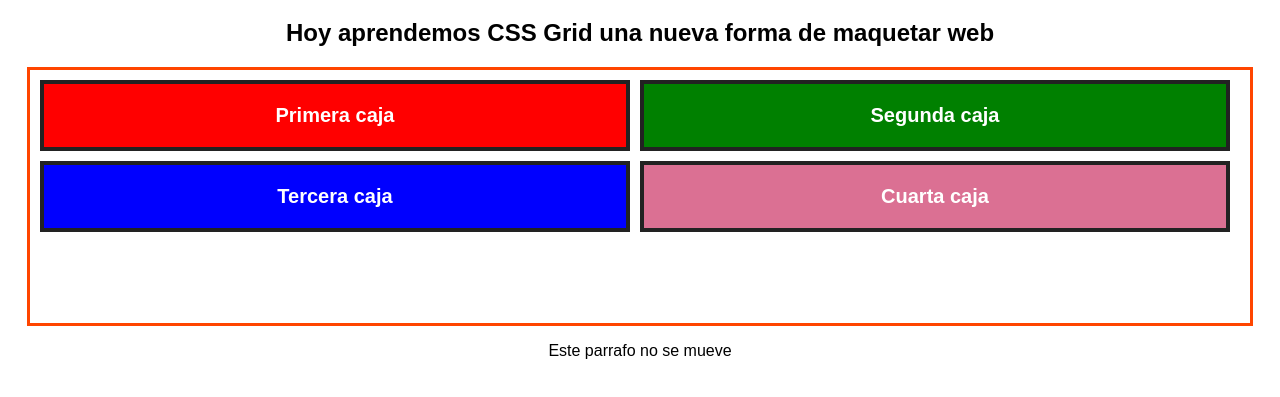
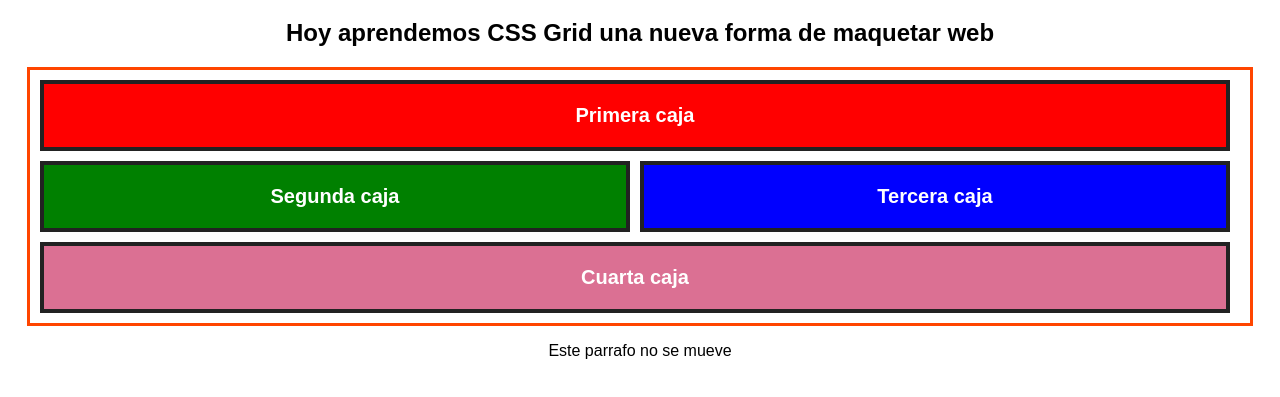
Before and after one commit to pozito31/CSS, a plain HTML site: page aprendiendo-CSS-Grid/index.html in a window 1280 px wide. Shown: the part 61-458 px from the top of the page. Drawn offline with Linux system fonts and the light colour scheme.

Commit message:
actualizando cambios

```diff
--- a/aprendiendo-CSS-Grid/style.css
+++ b/aprendiendo-CSS-Grid/style.css
@@ -1,7 +1,7 @@
 body { font-family: sans-serif; text-align: center; }
 .layout { width: 1200px; margin: 0 auto; display: grid; grid-template-columns: calc(50% - 10px) calc(50% - 10px); grid-template-rows: repeat(3,1fr); grid-gap: 10px; padding: 10px; border: 3px solid orangered; }
 .layout .caja { font-size: 20px; font-weight: bold; color: white; padding: 20px; border: 4px solid #222; background: gray; }
-.layout .red { background-color: red; }
+.layout .red { grid-column-start: 1; grid-column-end: 3; background-color: red; }
 .layout .green { background-color: green; }
 .layout .blue { background-color: blue; }
-.layout .pink { background-color: palevioletred; }
+.layout .pink { grid-column-start: 1; grid-column-end: 3; background-color: palevioletred; }
```
